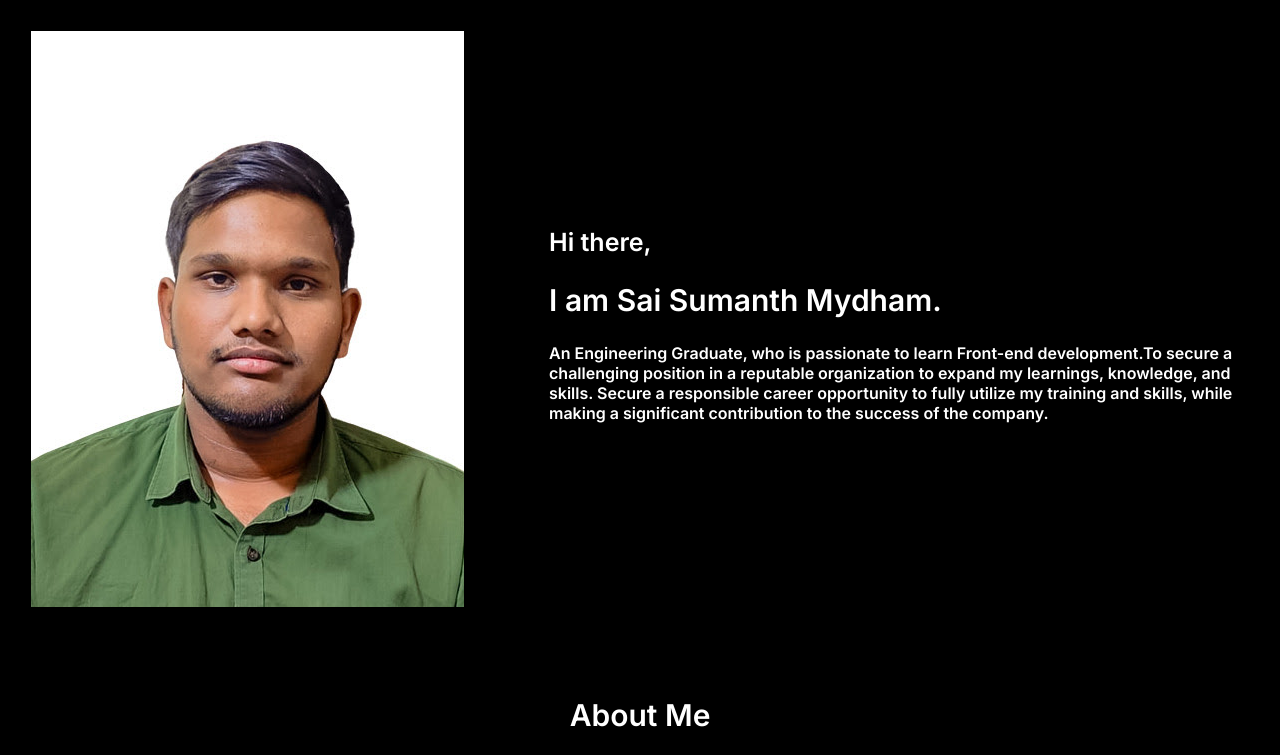
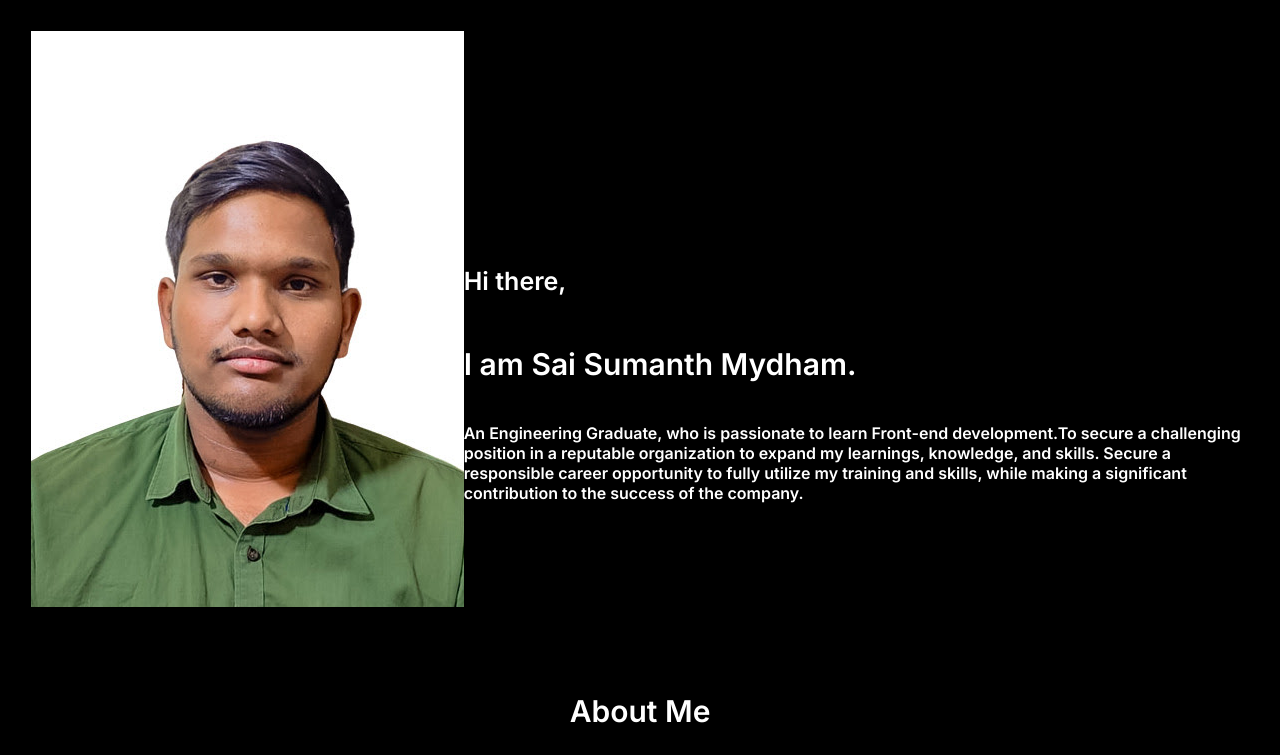
Before and after one commit to sumanthsai492/profilr-site, a plain HTML site: page index.html in a window 1280 px wide. Shown: the top 755 px of the page. Drawn offline with Linux system fonts and the light colour scheme.

Commit message:
Update style.css

```diff
--- a/style.css
+++ b/style.css
@@ -12,13 +12,20 @@ section.banner{
     display: flex;
     align-items: center;
 }
+.container{
+    display: grid;
+}
 .image{
     width: 36%;
+    display: grid;
+    grid-column-start: 1;
 }
 .text{
     width: auto;
     color: white;
-    padding-left: 7%;
+    padding-top: 10%;
+    display: grid;
+    grid-column-start: 2;
 }
 .text h2{
     font-size: 30px;
```
